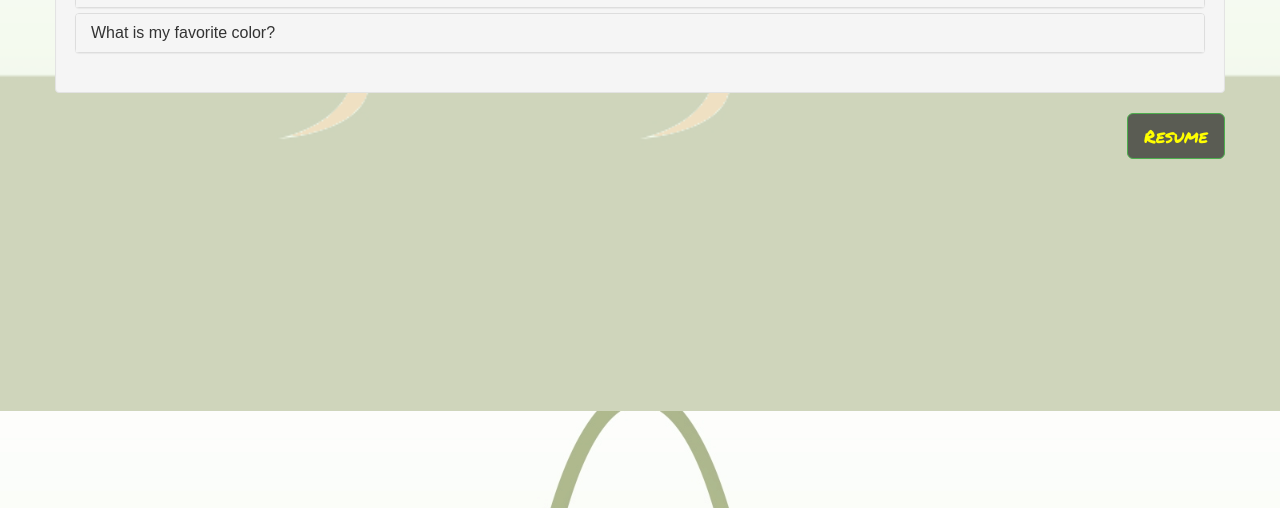
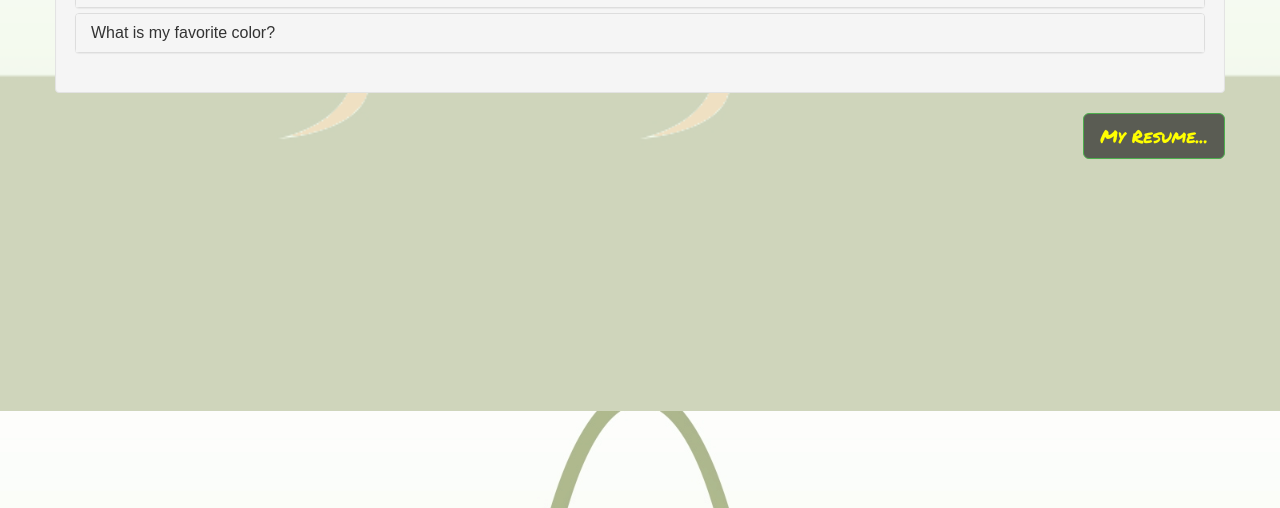
Before and after one commit to AZ-JEM/Parallax-Portfolio, a plain HTML site: page index.html in a window 1280 px wide. Shown: the part 1259-1767 px from the top of the page. Drawn offline with nearby package versions, Linux system fonts and the light colour scheme; some packages are replaced by stand-ins of ours; animation ran at ten frames a second.

Commit message:
Tweaks : 180415

```diff
--- a/content/faq.html
+++ b/content/faq.html
@@ -82,7 +82,13 @@
       </div>
     </div>  <!-- end well -->
   </div>  <!-- end accordian -->
-  <button id="modal-button" type="button" class="btn btn-success btn-lg" data-toggle="modal" data-target="#modal-1" title="Test modal dialog...">Resume</button>
+  <button id="modal-button"
+    type="button"
+    class="btn btn-success btn-lg"
+    data-toggle="modal"
+    data-target="#modal-1">
+      My Resume...
+    </button>
 </div>  <!-- end row -->
 </div>  <!-- end container -->
 
--- a/css/main.css
+++ b/css/main.css
@@ -284,6 +284,11 @@ footer {
   background-color: var(--bgColor2);
 }
 
+.blue {
+  background-image: linear-gradient(to right, rgb(0, 0, 255), rgb(0, 0, 0));
+  color: #eee;
+}
+
 /* ==================================================
   *** NOT CURRENTLY REFERENCED ***
   ...just in case I have to put it back again...
```
